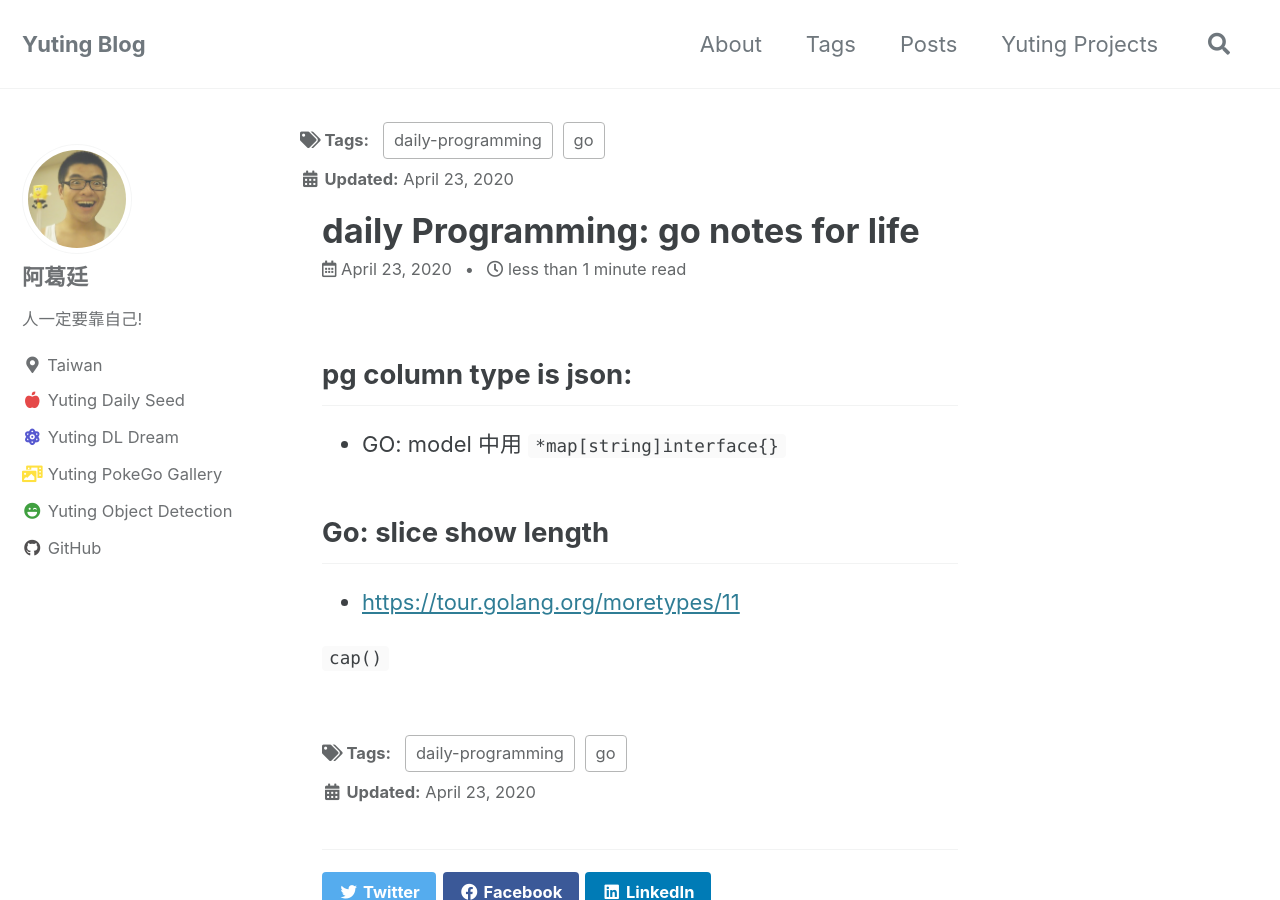
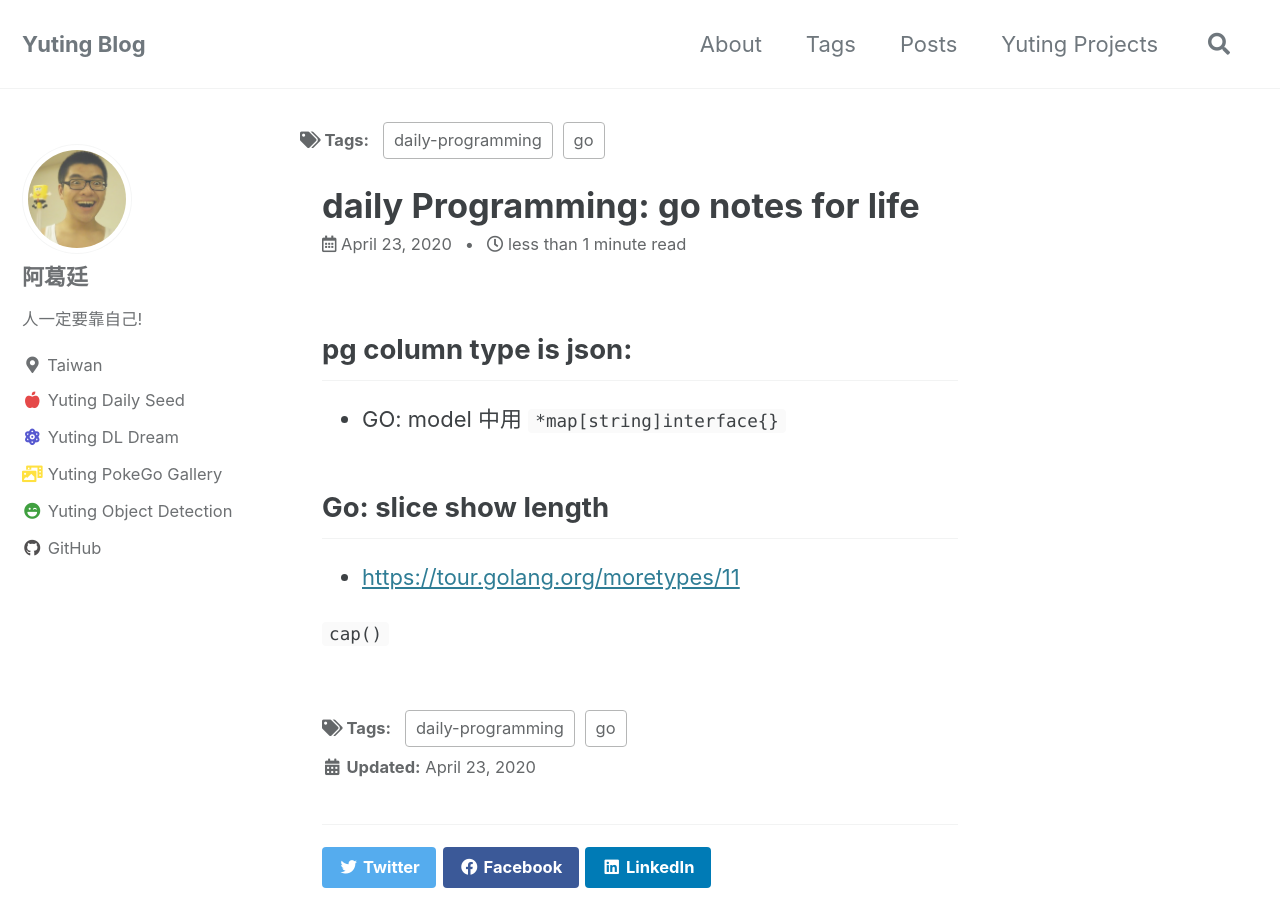
Before and after one commit to yuting3656/yutingblog, a Jekyll site: the page built from _posts/daily-programming/2020/2020-04-23-daily-pg-go-notes.md, in a window 1280 px wide and 900 px high. Built offline with Jekyll 4.4.1, drawn with Linux system fonts in a browser that asks for light colours; cached includes are drawn as plain includes; emoji names are drawn with the system emoji font.

```diff
--- a/_layouts/single.html
+++ b/_layouts/single.html
@@ -23,7 +23,6 @@
       <h4 class="page__meta-title">{{ site.data.ui-text[site.locale].meta_label }}</h4>
     {% endif %}
     {% include page__taxonomy.html %}
-    {% include page__date.html %}
   </header>
 
   <article class="page h-entry" itemscope itemtype="https://schema.org/CreativeWork">
```
